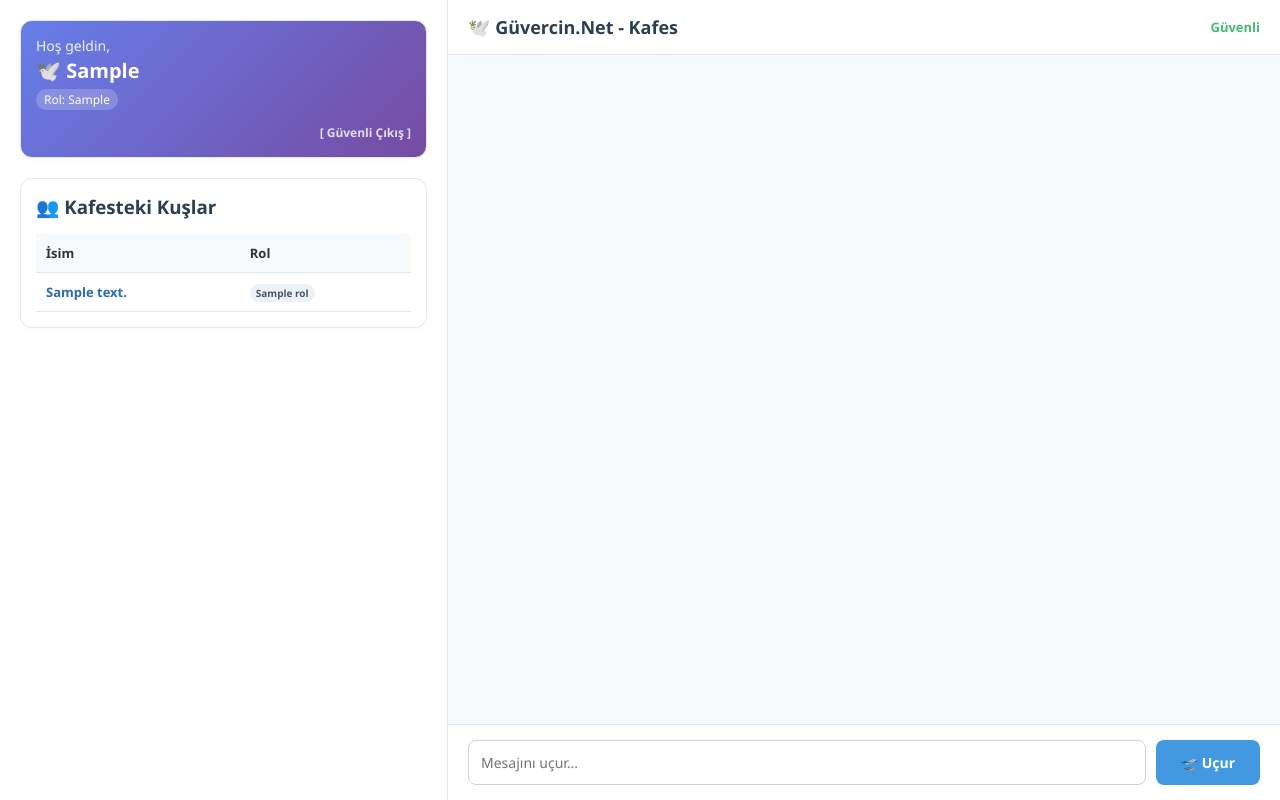
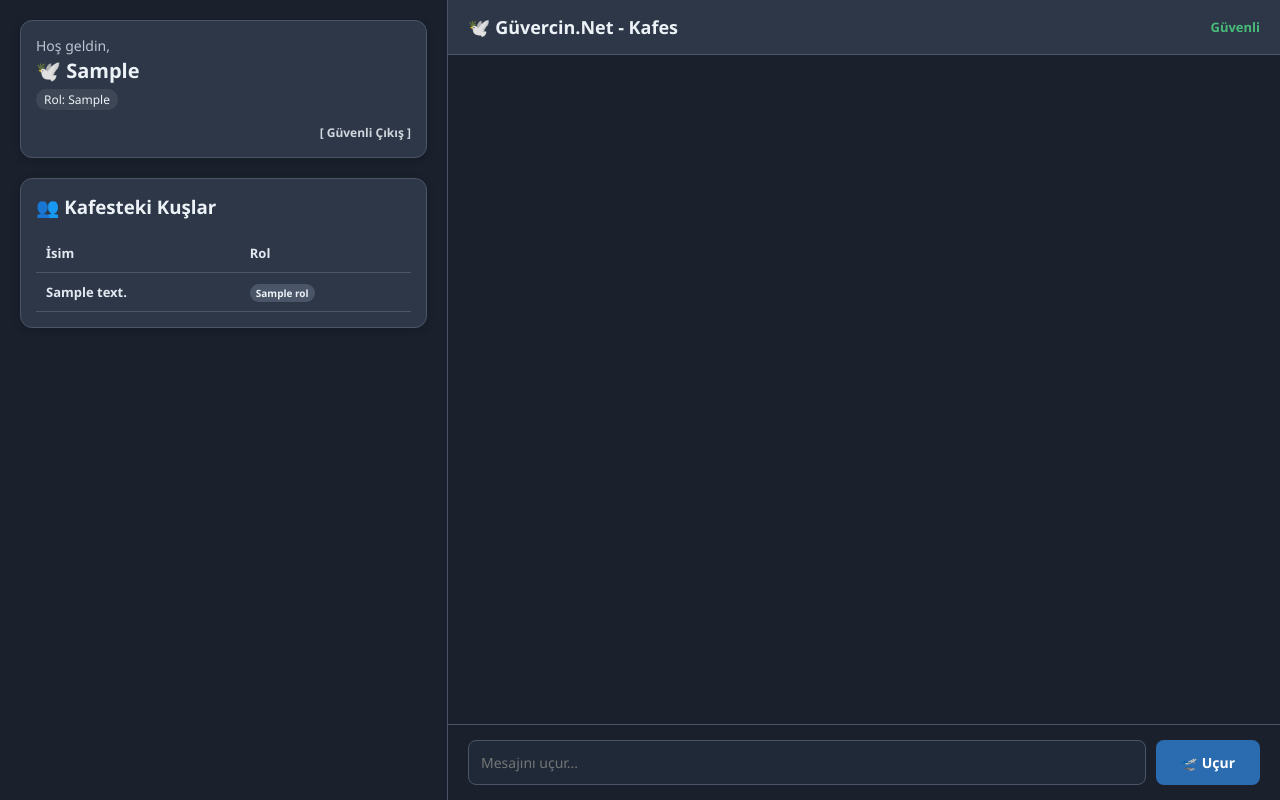
Before and after one commit to ardckr262626-cmd/guvercin-net, a Flask app: template templates/index.html in a window 1280 px wide. Run offline with Flask 3, Linux system fonts and the light colour scheme; the template is opened without the code that fills it: most values are stand-ins (such as "Sample title", 1, 10 or a date in 2020); data that the repository does not hold is empty.

Commit message:
karanlık mod koyuldu

```diff
--- a/templates/index.html
+++ b/templates/index.html
@@ -14,8 +14,8 @@
     }
 
     body {
-      background-color: #eef2f7;
-      color: #333;
+      background-color: #1a202c;
+      color: #edf2f7;
       display: flex;
       height: 100vh;
       overflow: hidden;
@@ -24,8 +24,8 @@
     /* Sol Panel: Yönetim ve Bilgiler */
     .sidebar {
       width: 35%;
-      background-color: #ffffff;
-      border-right: 1px solid #e0e6ed;
+      background-color: #1a202c;
+      border-right: 1px solid #4a5568;
       display: flex;
       flex-direction: column;
       height: 100%;
@@ -39,12 +39,12 @@
       display: flex;
       flex-direction: column;
       height: 100%;
-      background-color: #f7fafc;
+      background-color: #1a202c;
     }
 
     h2,
     h3 {
-      color: #2c3e50;
+      color: #edf2f7;
       margin-bottom: 15px;
       display: flex;
       align-items: center;
@@ -52,17 +52,17 @@
     }
 
     .card {
-      background: #ffffff;
+      background: #2d3748;
       border-radius: 12px;
       padding: 15px;
       margin-bottom: 20px;
-      border: 1px solid #e2e8f0;
-      box-shadow: 0 2px 4px rgba(0, 0, 0, 0.02);
+      border: 1px solid #4a5568;
+      box-shadow: 0 2px 8px rgba(0, 0, 0, 0.15);
     }
 
     .kurucu-card {
       border-left: 5px solid #e53e3e;
-      background-color: #fffaf0;
+      background-color: #2d3748;
     }
 
     /* Form Elemanları */
@@ -158,11 +161,12 @@
     .kus-table td {
       padding: 10px;
       text-align: left;
-      border-bottom: 1px solid #e2e8f0;
+      border-bottom: 1px solid #4a5568;
+      color: #e2e8f0;
     }
 
     .kus-table th {
-      background-color: #f7fafc;
+      background-color: #2d3748;
     }
 
     /* Log Kutusu */
@@ -180,9 +184,9 @@
 
     /* Chat Alanı */
     .chat-header {
-      background-color: #ffffff;
+      background-color: #2d3748;
       padding: 15px 20px;
-      border-bottom: 1px solid #e0e6ed;
+      border-bottom: 1px solid #4a5568;
       display: flex;
       justify-content: space-between;
       align-items: center;
@@ -238,12 +243,12 @@
 
     .msg-sender {
       font-weight: bold;
-      color: #2b6cb0;
+      color: #63b3ed;
     }
 
     .msg-role {
-      background-color: #edf2f7;
-      color: #4a5568;
+      background-color: #4a5568;
+      color: #edf2f7;
       padding: 2px 6px;
       border-radius: 20px;
       font-size: 10px;
@@ -252,9 +257,9 @@
 
     /* Chat Input Alanı */
     .chat-input-area {
-      background-color: #ffffff;
+      background-color: #1a202c;
       padding: 15px 20px;
-      border-top: 1px solid #e0e6ed;
+      border-top: 1px solid #4a5568;
     }
 
     .chat-form {
@@ -265,18 +270,20 @@
     .chat-input {
       flex: 1;
       padding: 12px;
-      border: 1px solid #cbd5e0;
+      border: 1px solid #4a5568;
       border-radius: 8px;
       outline: none;
       font-size: 14px;
+      background-color: #1f2937;
+      color: #edf2f7;
     }
 
     .chat-input:focus {
-      border-color: #4299e1;
+      border-color: #63b3ed;
     }
 
     .btn-send {
-      background-color: #4299e1;
+      background-color: #2b6cb0;
       color: white;
       width: auto;
       padding: 0 25px;
@@ -284,12 +291,12 @@
     }
 
     .btn-send:hover {
-      background-color: #3182ce;
+      background-color: #2c5282;
     }
 
     .user-tag {
       font-weight: bold;
-      color: #2b6cb0;
+      color: #63b3ed;
     }
 
     /* =========================================
@@ -355,16 +362,17 @@
   <div class="sidebar">
 
     <!-- Üst Profil Bilgisi -->
-    <div class="card" style="background: linear-gradient(135deg, #667eea 0%, #764ba2 100%); color: white;">
-      <div style="font-size: 14px; opacity: 0.9;">Hoş geldin,</div>
+    <div class="card" style="background: #2d3748; color: #edf2f7;">
+      <div style="font-size: 14px; opacity: 0.9; color: #cbd5e0;">Hoş geldin,</div>
       <div style="font-size: 20px; font-weight: bold; margin-top: 2px;">🕊️ {{ aktif_user }}</div>
       <div
-        style="font-size: 12px; margin-top: 5px; background: rgba(255,255,255,0.2); display: inline-block; padding: 2px 8px; border-radius: 10px;">
+        style="font-size: 12px; margin-top: 5px; background: rgba(255,255,255,0.08); display: inline-block; padding: 2px 8px; border-radius: 10px; color: #edf2f7;">
         Rol: {{ mevcut_rol }}
       </div>
       <div style="margin-top: 10px; text-align: right;">
         <a href="/logout"
-          style="color: white; font-size: 12px; text-decoration: none; font-weight: bold; opacity: 0.8;">[ Güvenli Çıkış
+          style="color: #edf2f7; font-size: 12px; text-decoration: none; font-weight: bold; opacity: 0.85;">[ Güvenli
+          Çıkış
           ]</a>
       </div>
     </div>
@@ -489,15 +497,15 @@
     <!-- Chat Header -->
     <div class="chat-header">
       <div>
-        <span style="font-size: 18px; font-weight: bold; color: #2c3e50;">🕊️ Güvercin.Net - Kafes</span>
+        <span style="font-size: 18px; font-weight: bold; color: #edf2f7;">🕊️ Güvercin.Net - Kafes</span>
         {% if slowmode > 0 %}
         <span
-          style="margin-left: 10px; font-size: 12px; background-color: #feebc8; color: #c05621; padding: 3px 8px; border-radius: 12px; font-weight: bold;">
+          style="margin-left: 10px; font-size: 12px; background-color: #2d3748; color: #63b3ed; padding: 3px 8px; border-radius: 12px; font-weight: bold; border: 1px solid #4a5568;">
           ⏳ {{ slowmode }}sn
         </span>
         {% endif %}
       </div>
-      <div style="font-size: 13px; color: #718096; display: flex; align-items: center;">
+      <div style="font-size: 13px; color: #cbd5e0; display: flex; align-items: center;">
         <span style="color: #48bb78; font-weight: bold;">Güvenli</span>
       </div>
     </div>
@@ -568,8 +576,8 @@
             } else if (msg.gonderen === '📢 DUYURU') {
               chatHTML += `<div class="message-bubble message-duyuru">${msg.metin}</div>`;
             } else {
-              let ozelStil = msg.ozel_alici ? 'style="border: 2px solid #b7791f; background-color: #fefcbf;"' : '';
-              let fıfıldamaTag = msg.ozel_alici ? '<span style="font-size: 10px; background-color: #d69e2e; color: white; padding: 1px 5px; border-radius: 4px; font-weight: bold;">Fısıldama</span>' : '';
+              let ozelStil = msg.ozel_alici ? 'style="border: 2px solid #63b3ed; background-color: #2d3748;"' : '';
+              let fıfıldamaTag = msg.ozel_alici ? '<span style="font-size: 10px; background-color: #4a5568; color: #edf2f7; padding: 1px 5px; border-radius: 4px; font-weight: bold;">Fısıldama</span>' : '';
 
               chatHTML += `
                                 <div class="message-bubble" ${ozelStil}>
```
Also changed, not shown: other parts of templates/index.html (+25 -21 lines).
